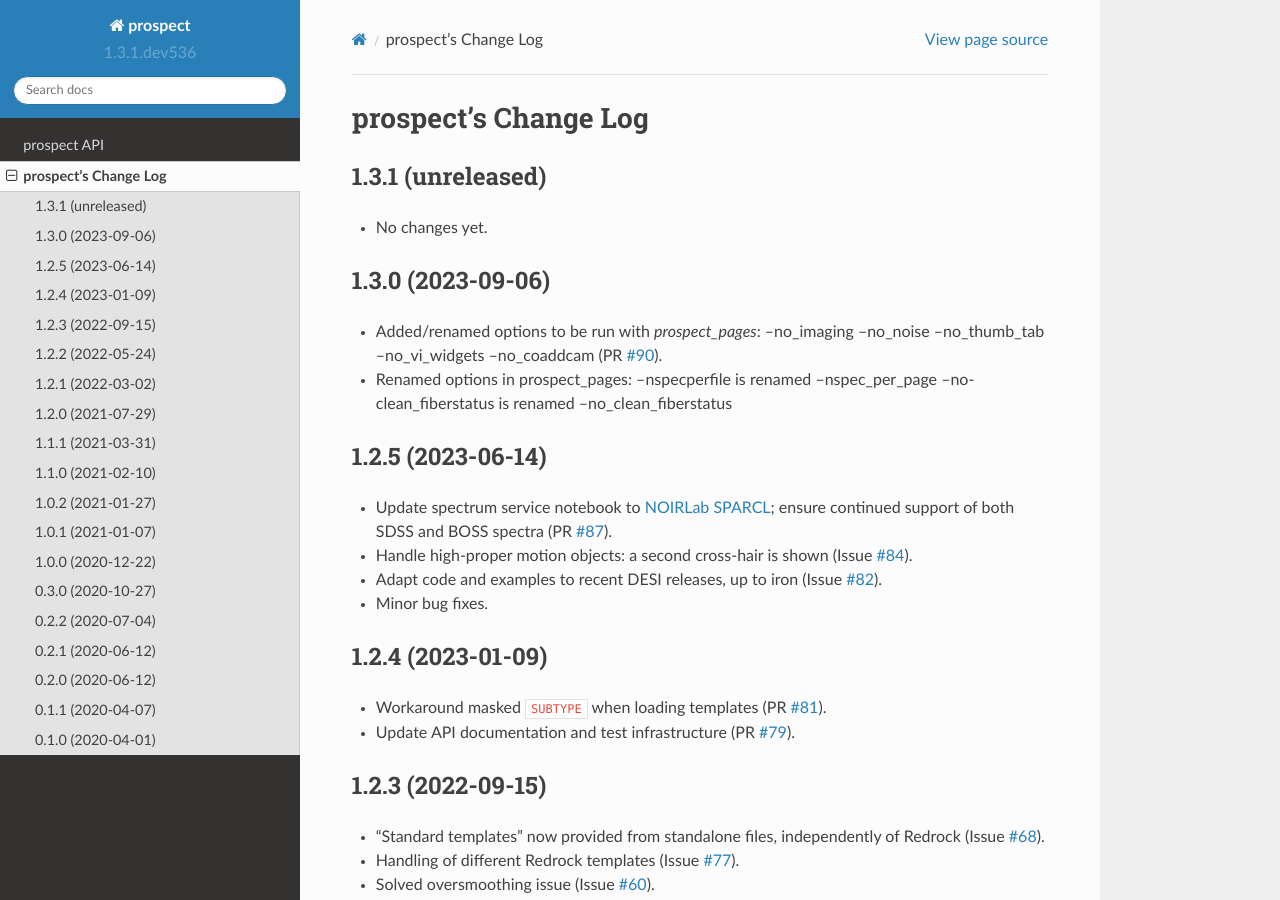
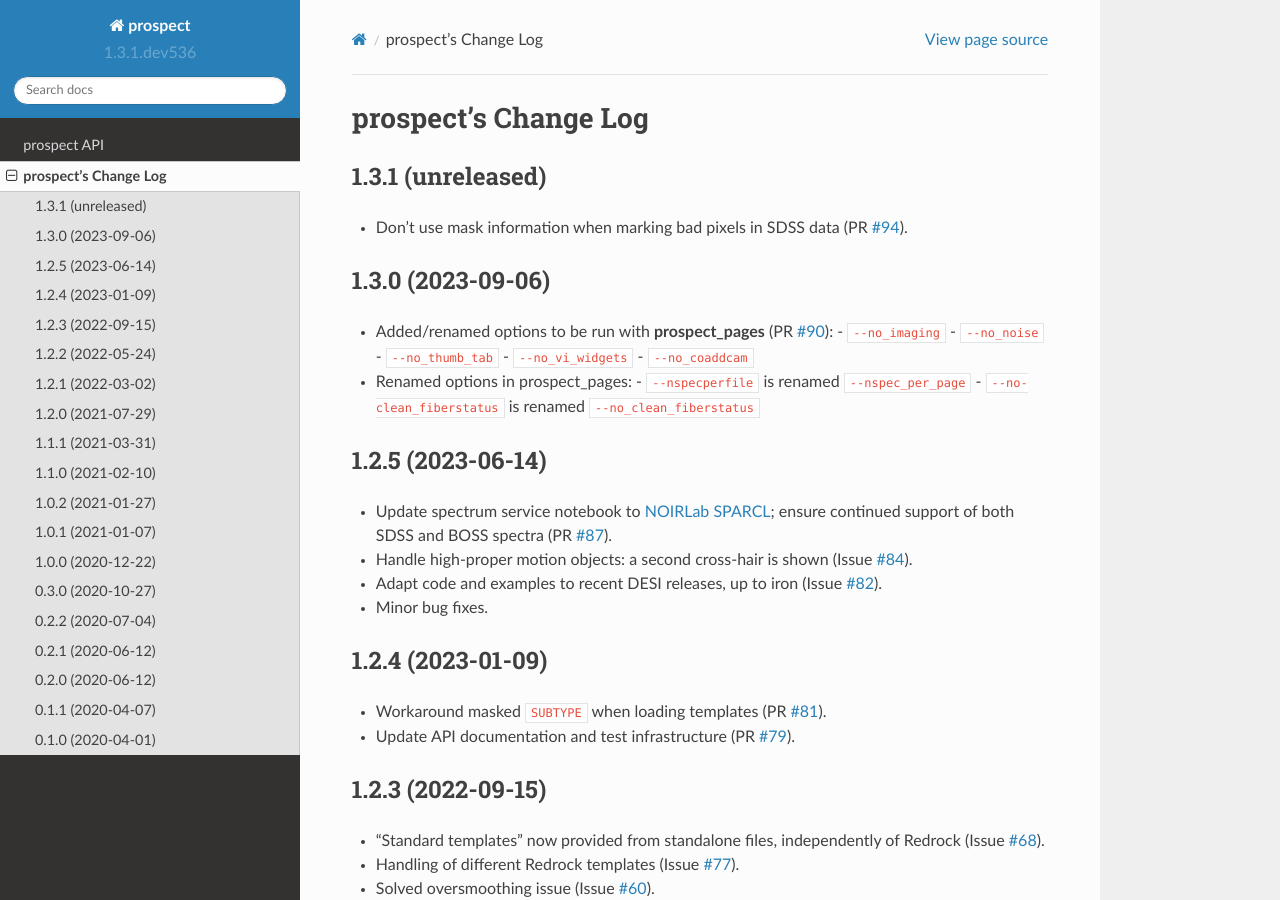
Before and after one commit to desihub/prospect, a Sphinx documentation site: the page built from doc/changes.rst, in a window 1280 px wide and 900 px high. Built offline with Sphinx 7.4.7 and the Read the Docs theme 2.0.0, drawn with Linux system fonts in a browser that asks for light colours.

Commit message:
update change log

```diff
--- a/doc/changes.rst
+++ b/doc/changes.rst
@@ -5,20 +5,22 @@ prospect's Change Log
 1.3.1 (unreleased)
 ------------------
 
-* No changes yet.
+* Don't use mask information when marking bad pixels in SDSS data (PR `#94`_).
+
+.. _`#94`: https://github.com/desihub/prospect/pull/94
 
 1.3.0 (2023-09-06)
 ------------------
 
-* Added/renamed options to be run with `prospect_pages`:
-  --no_imaging
-  --no_noise
-  --no_thumb_tab
-  --no_vi_widgets
-  --no_coaddcam (PR `#90`_).
+* Added/renamed options to be run with :command:`prospect_pages` (PR `#90`_):
+  - ``--no_imaging``
+  - ``--no_noise``
+  - ``--no_thumb_tab``
+  - ``--no_vi_widgets``
+  - ``--no_coaddcam``
 * Renamed options in prospect_pages:
-  --nspecperfile is renamed --nspec_per_page
-  --no-clean_fiberstatus is renamed --no_clean_fiberstatus
+  - ``--nspecperfile`` is renamed ``--nspec_per_page``
+  - ``--no-clean_fiberstatus`` is renamed ``--no_clean_fiberstatus``
 
 .. _`#90`: https://github.com/desihub/prospect/pull/90
 
```
